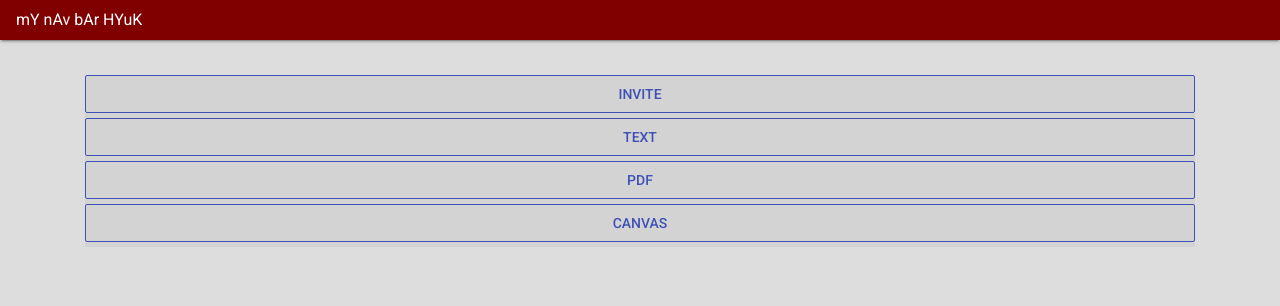
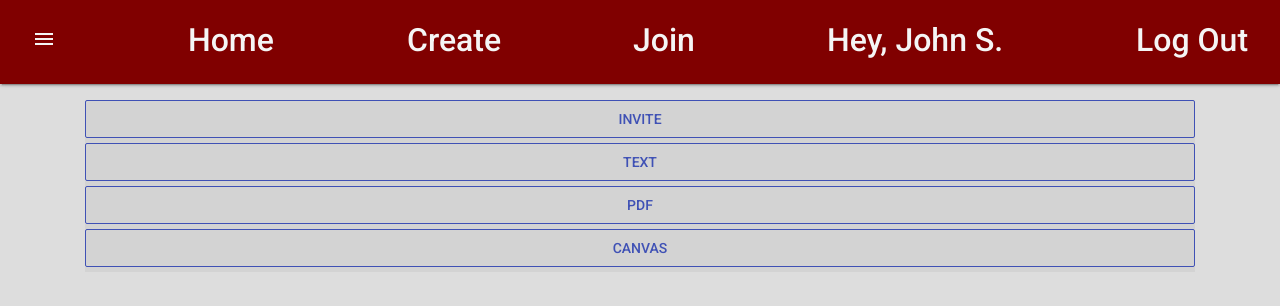
Before and after one commit to rhit-csse280/fall-2021-project-team-m8, a plain HTML site: page public/workspace.html in a window 1280 px wide. Drawn offline with Linux system fonts and the light colour scheme; some packages are replaced by stand-ins of ours.

Commit message:
Changed page-container margin to adjust for increased navbar height

```diff
--- a/public/styles/main.css
+++ b/public/styles/main.css
@@ -44,7 +44,7 @@ body {
 }
 
 .page-container {
-    margin-top: 75px;
+    margin-top: 100px;
 }
 
 #sideBar {
--- a/public/workspace.html
+++ b/public/workspace.html
@@ -14,7 +14,12 @@
 
   <!-- Top navbar -->
   <nav class="navbar navbar-dark fixed-top">
-    mY nAv bAr HYuK
+    <button id="navMenuButton" type="button" class="btn text-light"><i class="material-icons fa-3x">menu</i></button>
+    <button id="navLogOutButton" class="btn text-light">Home</button>
+    <button id="navCreateButton" type="button" class="btn text-light">Create</button>
+    <button id="navJoinButton" type="button" class="btn text-light">Join</button>
+    <button id="navLogOutButton" class="btn text-light">Hey, John S.</button>
+    <button id="navLogOutButton" type="button" class="btn text-light">Log Out</button>
   </nav>
 
   <!-- Main Page Container -->
```
